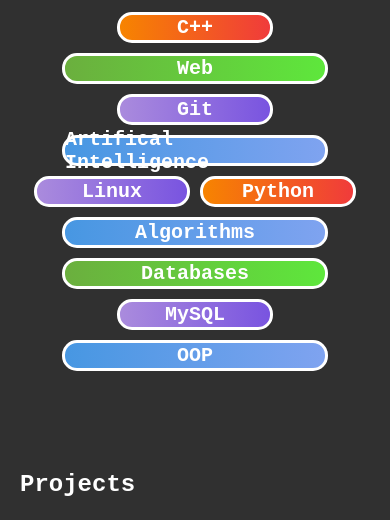
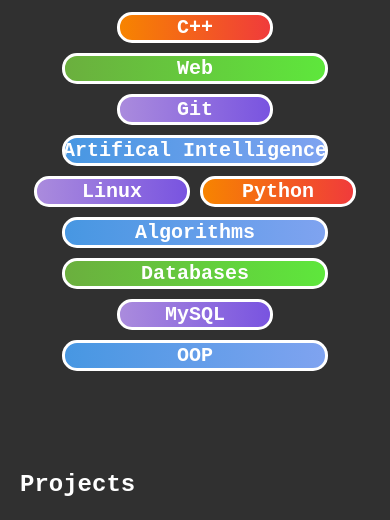
Before and after one commit to PhoenixAsange/portfolio-website, a plain HTML site: page index.html in a window 390 px wide. Shown: the part 920-1440 px from the top of the page. Drawn offline with Linux system fonts and the light colour scheme.

Commit message:
Fixed CSS Styling

```diff
--- a/styles.css
+++ b/styles.css
@@ -31,6 +31,13 @@
 
   .project {
     flex: 1 1 100%;
+  }
+
+  .skill-paradigm-important {
+    flex: 0 0 100%;
+    white-space: nowrap;
+    overflow: hidden;
+    text-overflow: ellipsis;
   }
 }
 
@@ -258,7 +265,7 @@ a {
 }
 
 .skill-paradigm-important {
-  flex: 0 0 260px;
+  flex: 0 0 min(260px, 100%);
   background-image: linear-gradient(to left, #7fa3f0, #4797e2);
 }
 
```
